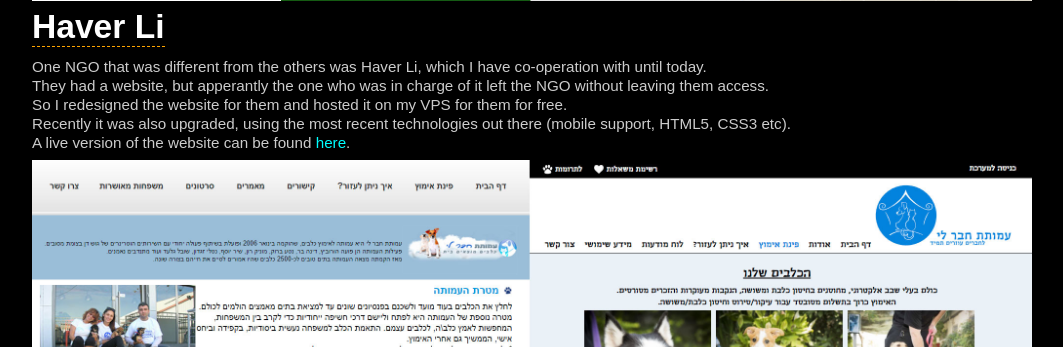
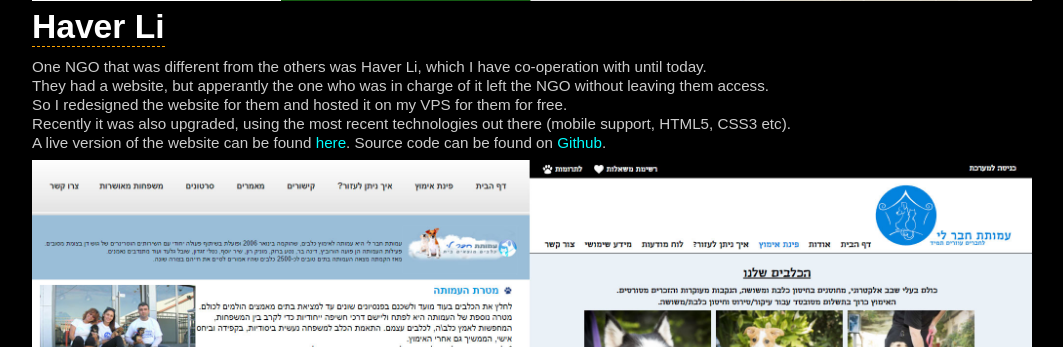
Before and after one commit to saharati/SaharAti, a PHP site: page / in a window 1280 px wide. Shown: the part 2236-2583 px from the top of the page, without its empty margins (108-1171 px from the left). Run offline with PHP 8.4, Linux system fonts and the light colour scheme; some libraries are stand-ins or nearby versions.

Commit message:
Add link to HaverLi source code on Github.

```diff
--- a/index.php
+++ b/index.php
@@ -37,6 +37,7 @@ They had a website, but apperantly the one who was in charge of it left the NGO
 So I redesigned the website for them and hosted it on my VPS for them for free.<br>
 Recently it was also upgraded, using the most recent technologies out there (mobile support, HTML5, CSS3 etc).<br>
 A live version of the website can be found <a href="http://imutz.org" title="Haver Li NGO" target="_blank" rel="nofollow">here</a>.
+Source code can be found on <a href="https://github.com/saharati/HaverLi" title="HaverLi on Github" target="_blank" rel="nofollow">Github</a>.
 </p>
 <a class="imageModal" href="/images/projects/haverli.jpg" title="Click to enlarge" data-width="2050" data-height="1322"><img src="/images/projects/haverli.jpg" title="Click to enlarge" alt="Click to enlarge"></a>
 <h2>Pet Pal</h2>
```
